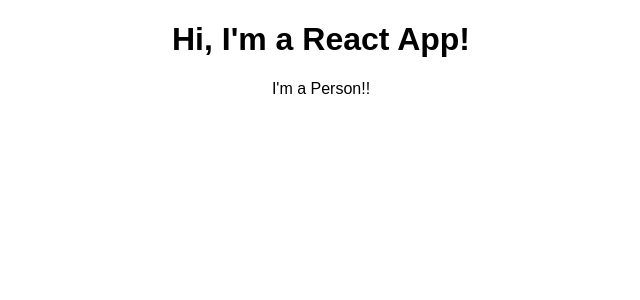
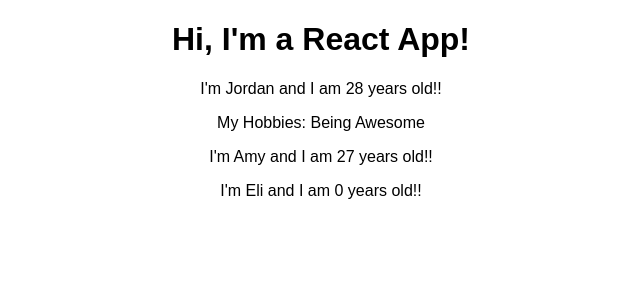
Before and after one commit to jashment/my-app, a React (Create React App) app: page / in a window 1280 px wide. Shown: the top 300 px of the page, without its empty margins (319-959 px from the left). Built offline with nearby package versions, Linux system fonts and the light colour scheme.

Commit message:
Working with Components and Props

```diff
--- a/src/App.js
+++ b/src/App.js
@@ -7,7 +7,9 @@ class App extends Component {
     return (
       <div className="App">
         <h1>Hi, I'm a React App!</h1>
-        <Person />
+        <Person name="Jordan" age="28">My Hobbies: Being Awesome</Person>
+        <Person name="Amy" age="27"/>
+        <Person name="Eli" age="0"/>
       </div>
     );
 
--- a/src/Person/Person.js
+++ b/src/Person/Person.js
@@ -1,7 +1,12 @@
 import React from 'react';
 
-const person = () => {
-    return <p>I'm a Person!!</p>
+const person = (props) => {
+    return (
+        <div>
+            <p>I'm {props.name} and I am {props.age} years old!!</p>
+            <p>{props.children}</p>
+        </div>
+        )
 };
 
 export default person;
```
